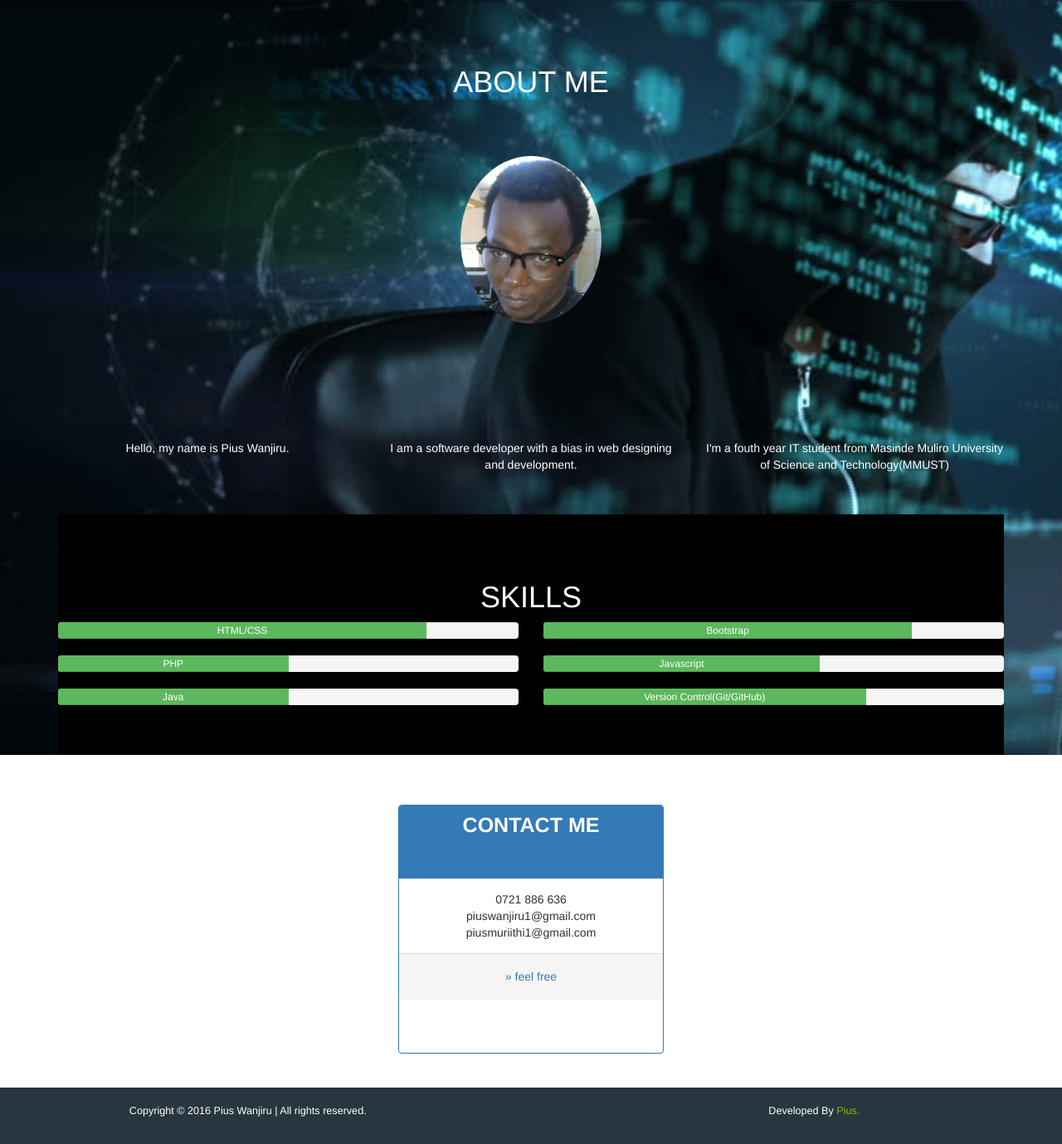
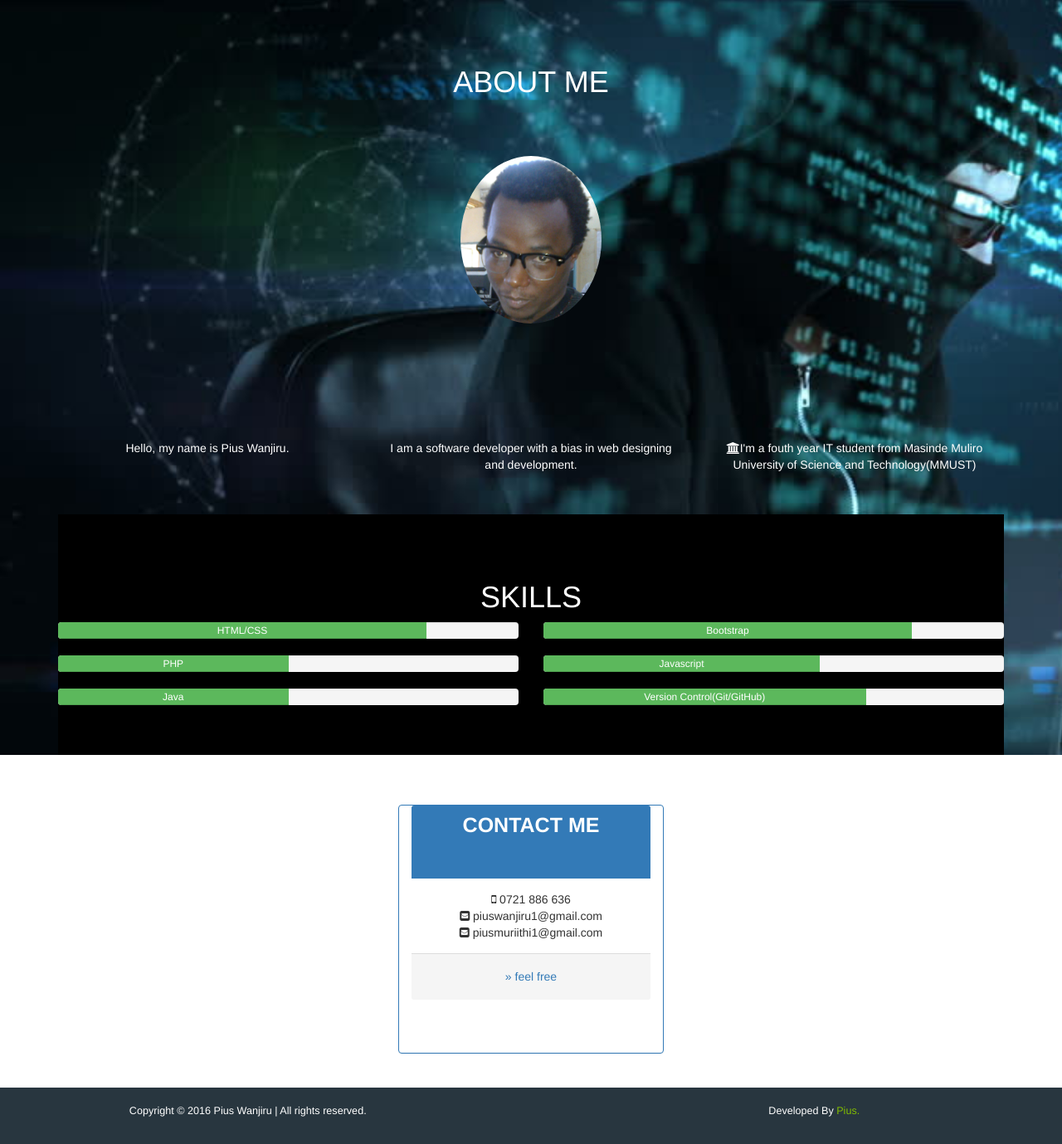
Before and after one commit to pius254/Personal-Site, a PHP site: page / in a window 1280 px wide. Shown: the part 324-1703 px from the top of the page at 83% size. Run offline with PHP 8.4, Linux system fonts and the light colour scheme; some libraries are stand-ins or nearby versions.

Commit message:
adds font-awesome icons

```diff
--- a/assets/css/styles.css
+++ b/assets/css/styles.css
@@ -22,6 +22,11 @@ ul li{
 
 .row {
   padding: 60px 0 40px;
+}
+
+.panel{
+	padding: 0 15px;
+	/*padding-left: 15px;*/
 }
 
 #header{
--- a/home.html
+++ b/home.html
@@ -10,6 +10,8 @@
 	<link rel="stylesheet" type="text/css" href="assets/css/bootstrap.min.css">
 	<!--animate-->
 	<link rel="stylesheet" type="text/css" href="assets/css/animate.css">
+	<!--Font Awesome-->
+	<link rel="stylesheet" type="text/css" href="assets/fonts/css/font-awesome.min.css">
 	<!--Main Styles-->
 	<link rel="stylesheet" type="text/css" href="assets/css/styles.css">
 	<link rel="shortcut icon" href="assets/images/icon1.ico" type="image/x-icon"/>
@@ -81,7 +83,7 @@
 					<p>I am a software developer with a bias in web designing and development.</p>
 				</div>
 				<div class="col-md-4 wow fadeInLeft animated" data-wow-delay="1s">
-					<p>I'm a fouth year IT student from Masinde Muliro University of Science and Technology(MMUST)</p>
+					<p><i class="fa fa-university"></i>I'm a fouth year IT student from Masinde Muliro University of Science and Technology(MMUST)</p>
 				</div>
 			</div>
 			<!-- About :End -->
@@ -148,9 +150,11 @@
 						</div>
 						<div class="panel-body">
 							<ul class="contact-info">
-								<li>0721 886 636</li>
-								<li>piuswanjiru1@gmail.com</li>
-								<li>piusmuriithi1@gmail.com</li>
+								<li><i class="fa fa-mobile"></i> 0721 886 636</li>
+								<li><i class="fa fa-envelope-square"></i>
+								 piuswanjiru1@gmail.com</li>
+								<li><i class="fa fa-envelope-square"></i>
+								 piusmuriithi1@gmail.com</li>
 							</ul>
 						</div>
 						<div class="panel-footer text-center">
```
